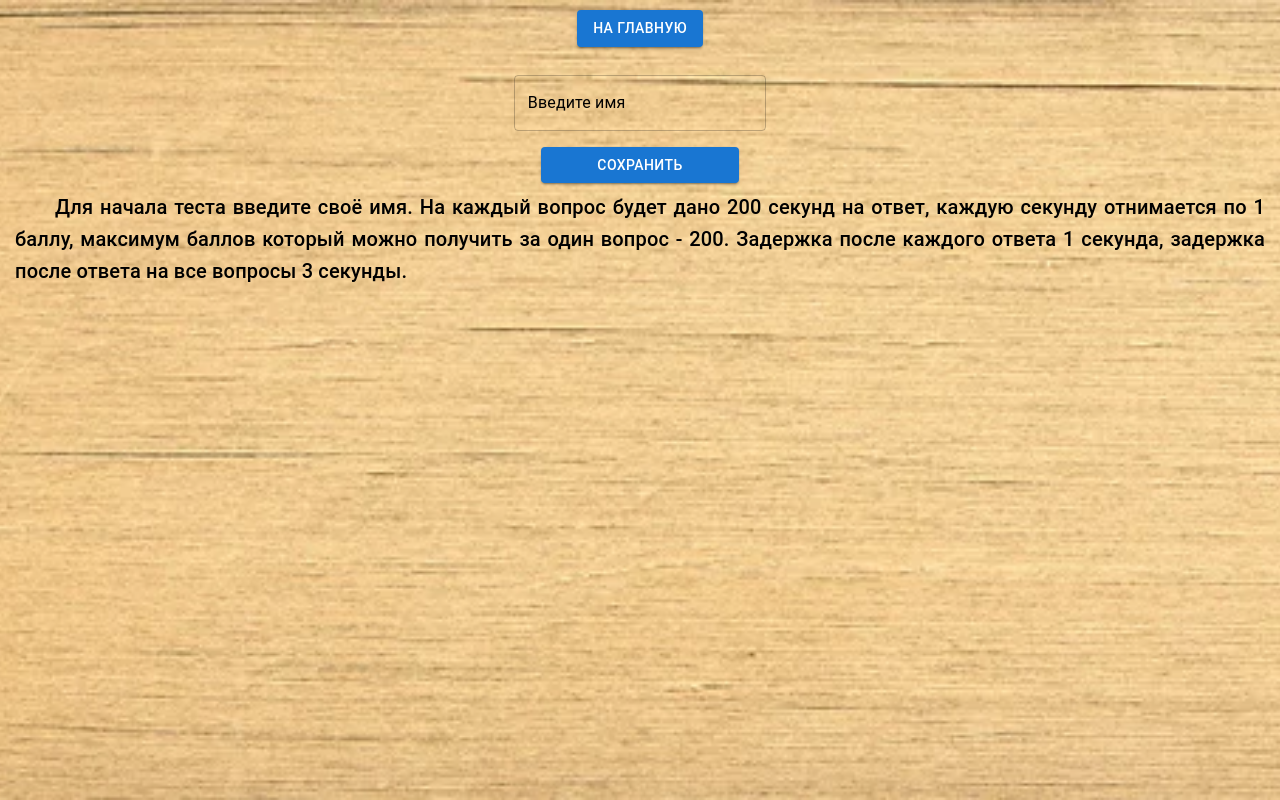
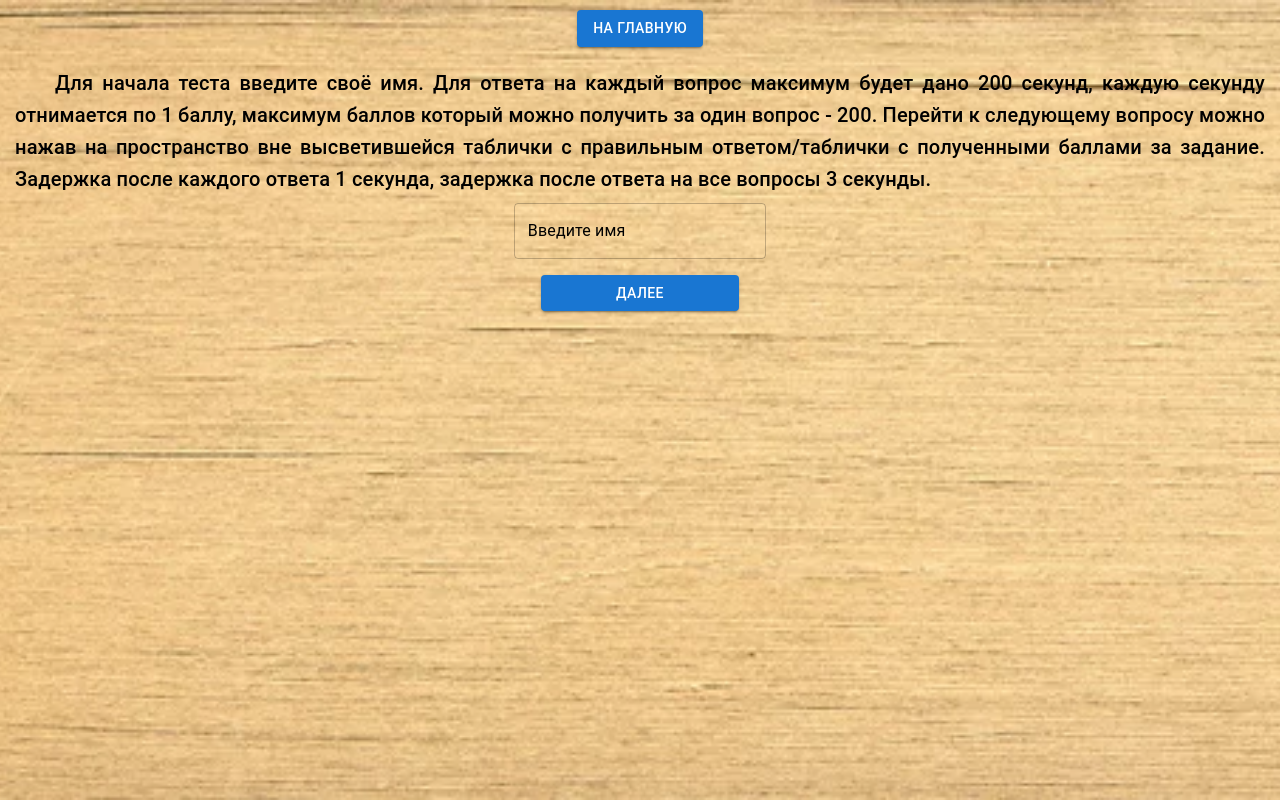
Before and after one commit to taizers/site, a React (Create React App) app: page /quize in a window 1280 px wide. Built offline with nearby package versions, Linux system fonts and the light colour scheme.

Commit message:
fix description for quize page

```diff
--- a/src/components/Form.tsx
+++ b/src/components/Form.tsx
@@ -39,7 +39,7 @@ const Form: FC<IForm> = ({setFormOpen, arriveName}) => {
           setName(event.target.value);
         }}
       />
-      <Button variant="contained" onClick={handleClick}>Сохранить</Button>
+      <Button variant="contained" onClick={handleClick}>Далее</Button>
     </Box>
   );
 };
--- a/src/components/Quize.tsx
+++ b/src/components/Quize.tsx
@@ -36,10 +36,10 @@ const Quize: FC = () => {
       <Button sx={{mb: '20px', mt: '10px'}} variant="contained" href="/">
         На главную
       </Button>
+      {isFormOpen && <Typography sx={{textIndent: '40px', textAlign: 'justify'}} component="h2" variant="h6">
+          {`Для начала теста введите своё имя. Для ответа на каждый вопрос максимум будет дано ${maxBallsForQuestion} секунд, каждую секунду отнимается по 1 баллу, максимум баллов который можно получить за один вопрос - ${maxBallsForQuestion}. Перейти к следующему вопросу можно нажав на пространство вне высветившейся таблички с правильным ответом/таблички с полученными баллами за задание. Задержка после каждого ответа ${minModalDelayInSec} секунда, задержка после ответа на все вопросы ${minModalDelayInSec * endModalDelayСoef} секунды.`}
+        </Typography>}
       {isFormOpen && <Form arriveName={arriveName} setFormOpen={setFormOpen} />}
-      {isFormOpen && <Typography sx={{textIndent: '40px', textAlign: 'justify'}} component="h2" variant="h6">
-          {`Для начала теста введите своё имя. На каждый вопрос будет дано ${maxBallsForQuestion} секунд на ответ, каждую секунду отнимается по 1 баллу, максимум баллов который можно получить за один вопрос - ${maxBallsForQuestion}. Задержка после каждого ответа ${minModalDelayInSec} секунда, задержка после ответа на все вопросы ${minModalDelayInSec * endModalDelayСoef} секунды.`}
-        </Typography>}
 
       {!isFormOpen &&quize?.length && <QuizeItem setCurrentRightAnswer={setCurrentRightAnswer} setModalOpen={setModalOpen}  setCurrentBalls={setCurrentBalls} setRightAnswer={setRightAnswer} quizeItem={quize[page]} />}
 
```
